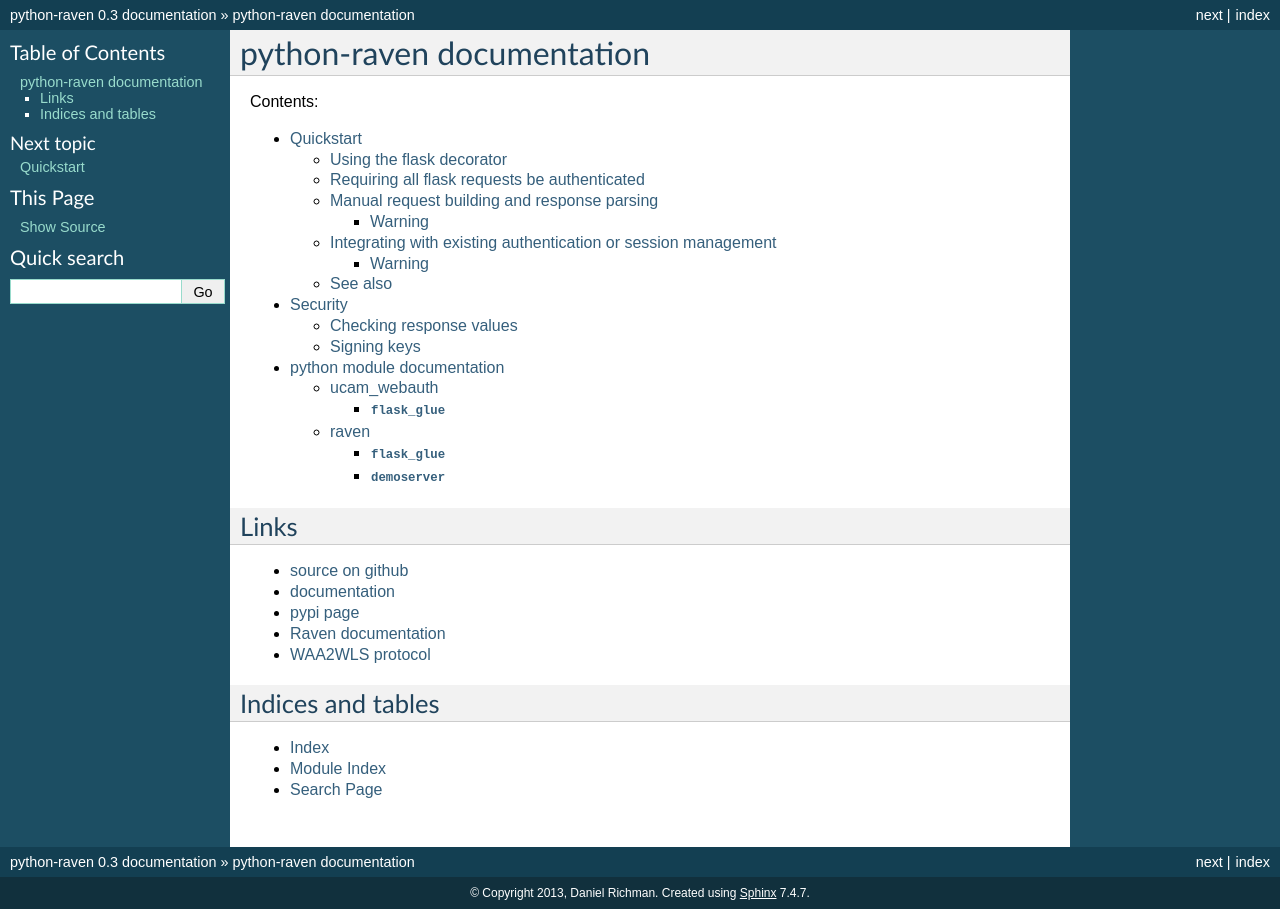
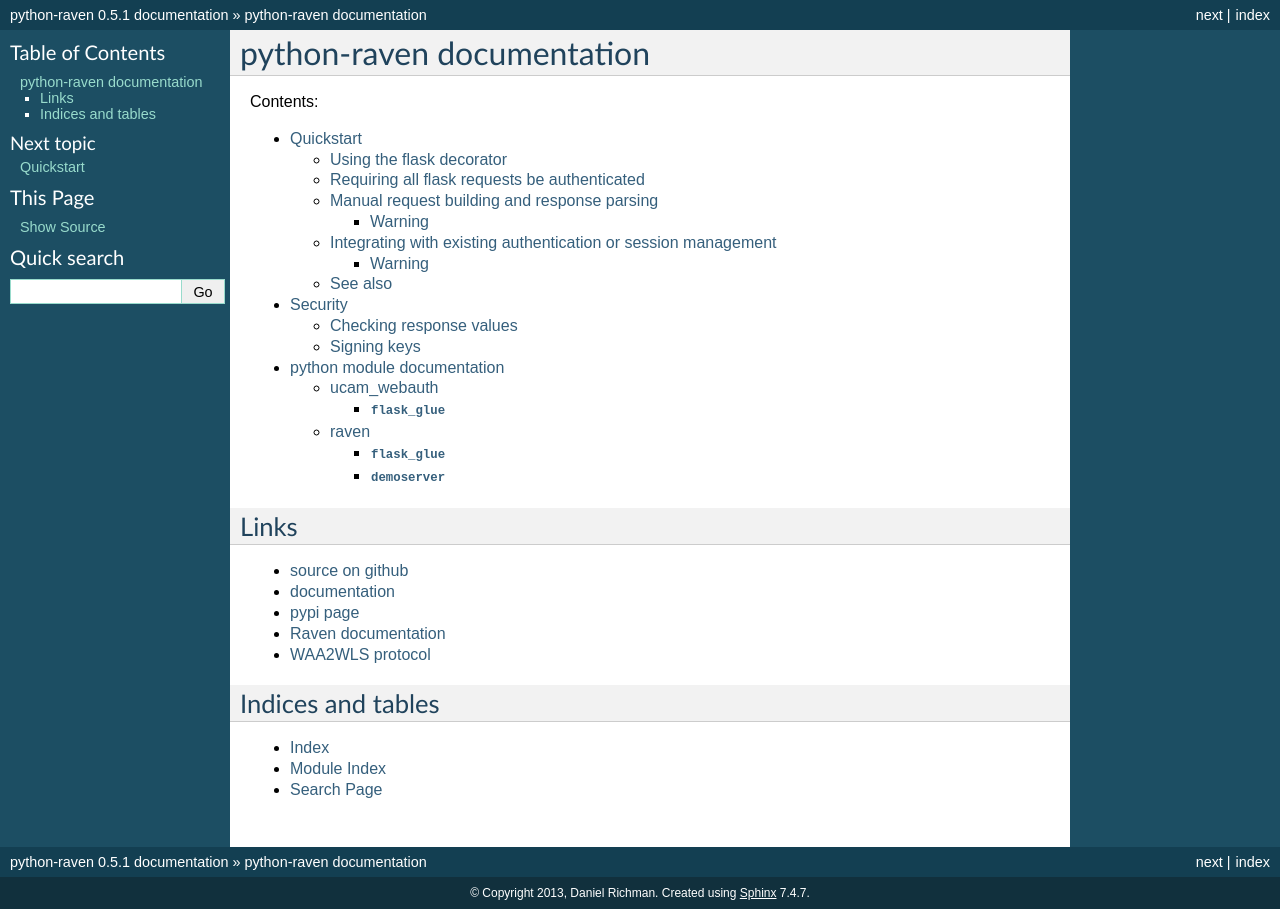
Before and after one commit to danielrichman/python-ucam-webauth, a Sphinx documentation site: the page built from docs/source/index.rst, in a window 1280 px wide. Built offline with Sphinx 7.4.7, drawn with Linux system fonts in a browser that asks for light colours.

Commit message:
docs version bump

```diff
--- a/docs/source/conf.py
+++ b/docs/source/conf.py
@@ -22,7 +22,7 @@
 
 project = u'python-raven'
 copyright = u'2013, Daniel Richman'
-version = release = '0.3'
+version = release = '0.5.1'
 
 exclude_patterns = []
 pygments_style = 'sphinx'
```
